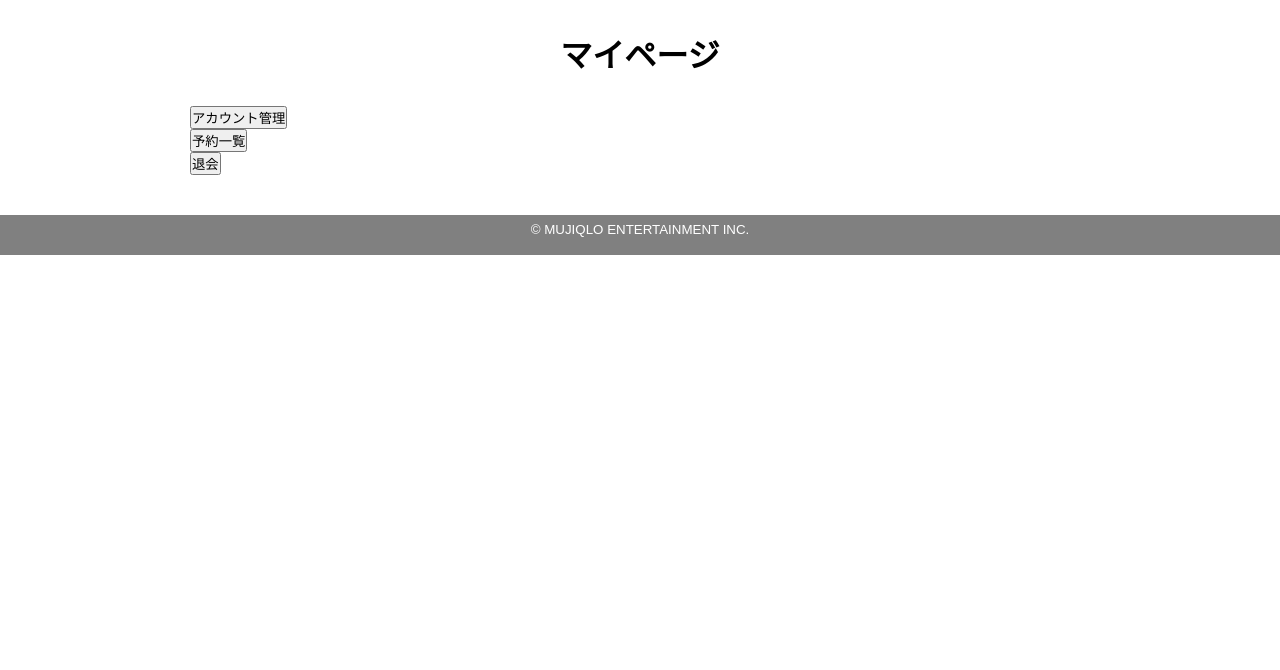
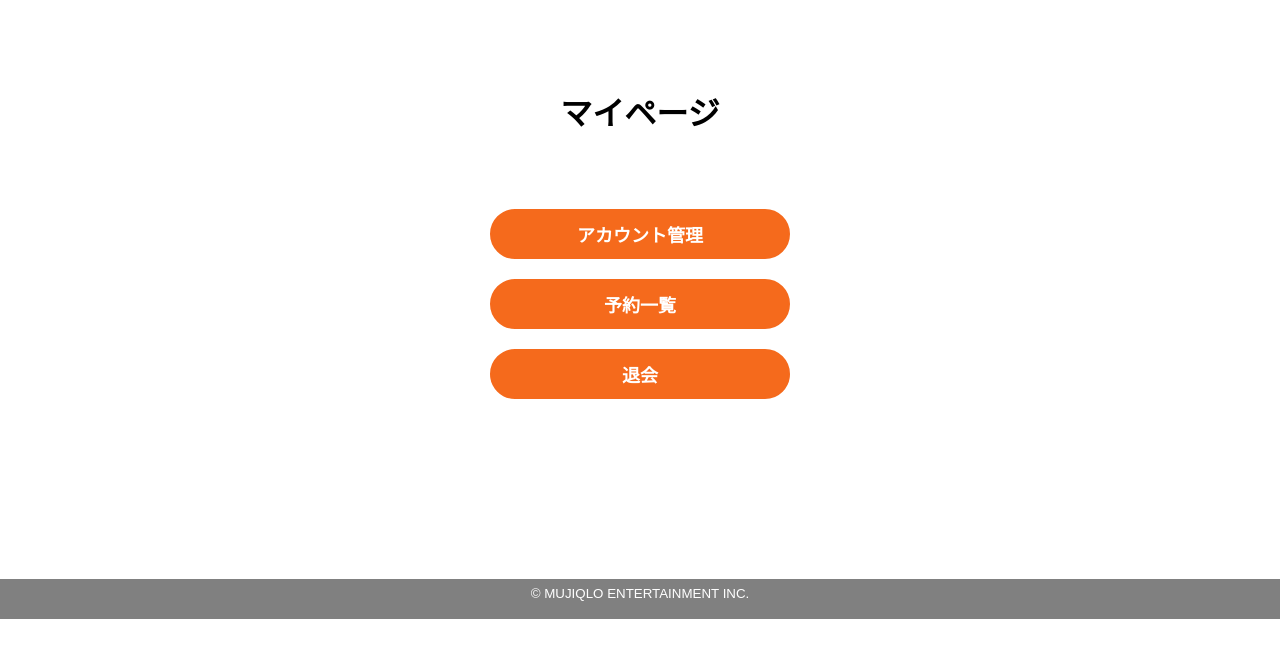
Before and after one commit to Kinoue-mynavi/team-false-dev-practice, a Flask app: page /customer/mypage_top in a window 1280 px wide. Shown: the part 130-800 px from the top of the page. Run offline with Flask 3, Linux system fonts and the light colour scheme; some libraries are stand-ins or nearby versions.

Commit message:
Update mypage-css

```diff
--- /dev/null
+++ b/flask_app/static/css/customer/mypage_top.css
@@ -0,0 +1,25 @@
+.menu_button {
+    width: 300px;
+    height: 50px;
+    display: flex;
+    justify-content: center;
+    align-items: center;
+    font-size: 18px;
+    font-weight: bold;
+    border-radius: 118px;
+    background-color: #F56A1C;
+    cursor: pointer;
+    border: solid 2px #F56A1C;
+    color: #ffffff;
+    margin-bottom: 20px;
+    margin-inline: auto;
+}
+
+.menu_button:hover {
+    opacity: 0.5;
+    transition: .5s;
+  }
+
+#main_title {
+    margin-bottom: 45px;
+}
--- a/flask_app/templates/customer/mypage/mypage_top.html
+++ b/flask_app/templates/customer/mypage/mypage_top.html
@@ -5,20 +5,15 @@
 <!-- メインコンテンツ領域 -->
 <main>
 	<div class="container">
+		<div class="section">
 			<h1 id="main_title">
 				マイページ
 			</h1>
 			<div id="menu_button_area">
-			<p>
 					<input type="button" class="menu_button" value="アカウント管理"onClick="window.location.href=`{{url_for('customer_info')}}`">
-			</p>
-			<p>
 					<input type="button" class="menu_button" value="予約一覧" onClick="window.location.href=`{{url_for('mypage_manage_ticket')}}`">
-			</p>
-			<p>
 					<input type="button" class="menu_button" value="退会" onClick="window.location.href=`{{url_for('mypage_manage_unsubscribe')}}`">
-			</p>
-
+			</div>
 		</div>
 	</div>
 </main>
--- a/flask_app/templates/layout_customer.html
+++ b/flask_app/templates/layout_customer.html
@@ -8,6 +8,9 @@
     <link rel="stylesheet" href="/static/css/customer/layout.css">
 	<!-- 機能共用 CSS -->
 	<link rel="stylesheet" href="/static/css/customer/customer_top.css">
+	<link rel="stylesheet" href="/static/css/customer/mypage_top.css">
+	<link rel="stylesheet" href="/static/css/customer/manage_ticket.css">
+	<link rel="stylesheet" href="/static/css/customer/manage_customer.css">
 
 </head>
 <body>
```
Also changed, not shown: flask_app/static/css/customer/manage_customer.css (added), flask_app/static/css/customer/manage_ticket.css (added). Lines whose indentation alone changed are shown as unchanged.
